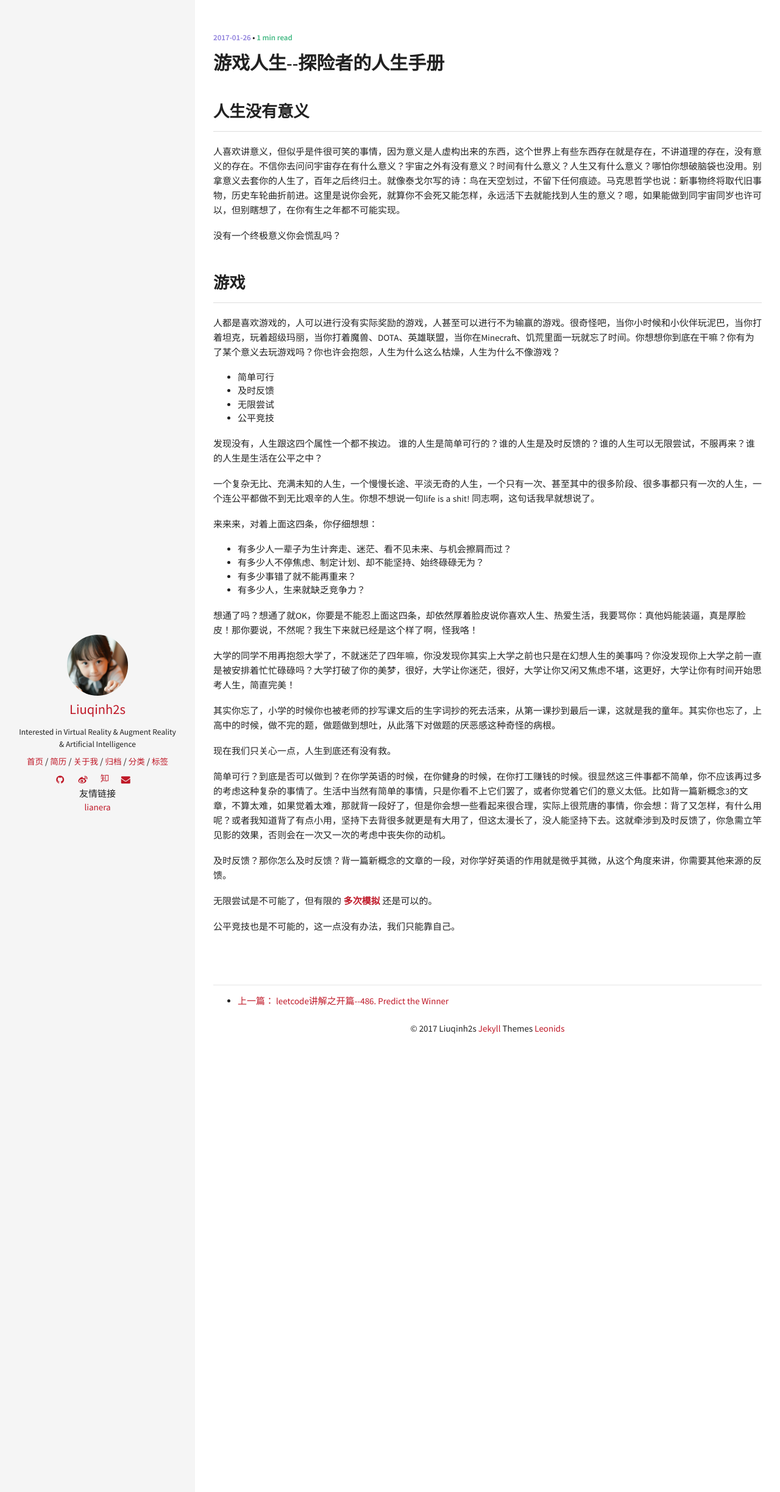
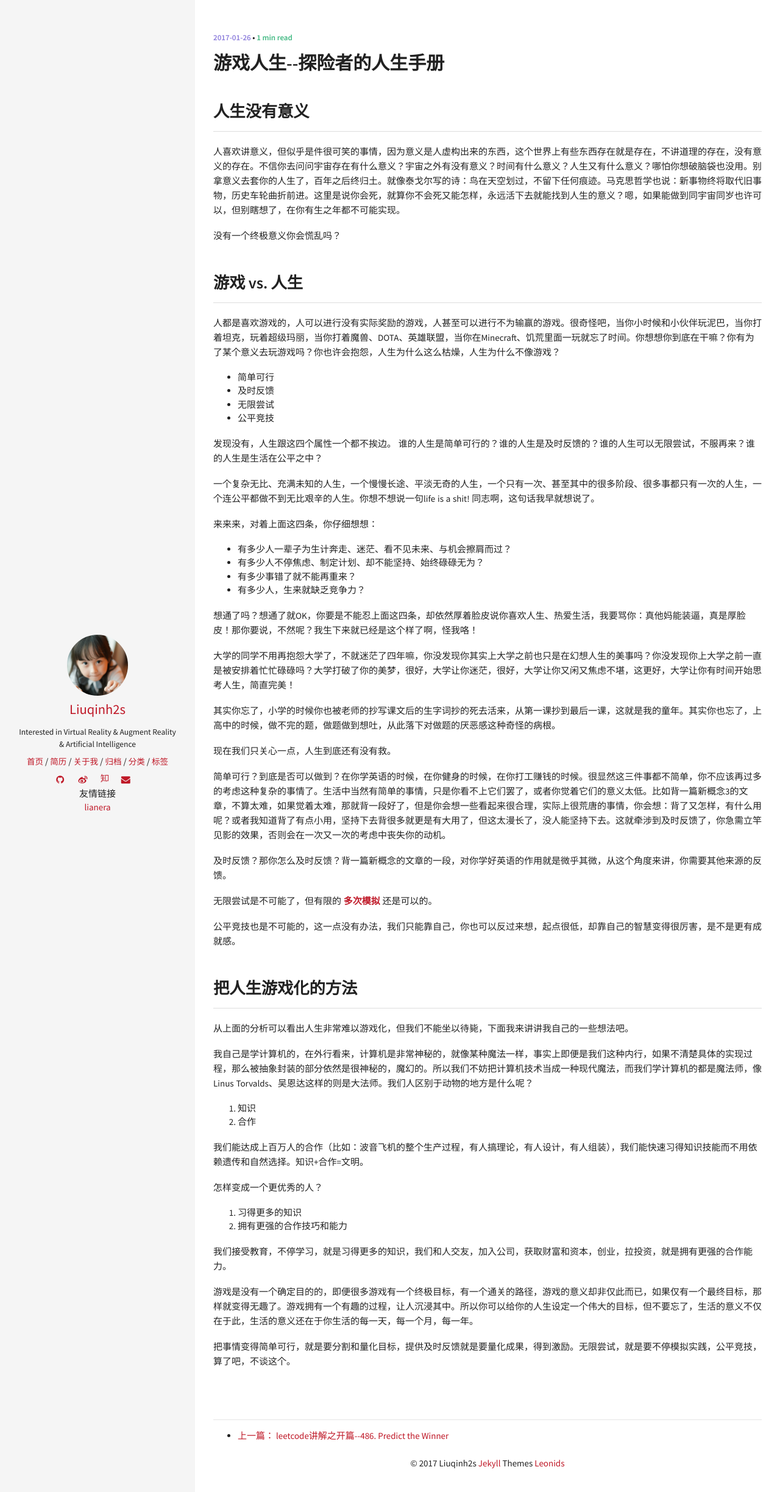
Before and after one commit to transcendtron/liuqinh2s.github.io, a Jekyll site: the page built from _posts/经验和方法论/2017-1-26-游戏人生--探险者的人生手册.md, in a window 1280 px wide. Shown: the top 2447 px of the page at 61% size. Built offline with Jekyll 4.4.1, drawn with Linux system fonts in a browser that asks for light colours; comment, search, counter and statistics services are not loaded.

```diff
--- a/_posts/经验和方法论/2017-1-26-游戏人生--探险者的人生手册.md
+++ b/_posts/经验和方法论/2017-1-26-游戏人生--探险者的人生手册.md
@@ -11,7 +11,7 @@
 
 没有一个终极意义你会慌乱吗？
 
-## 游戏
+## 游戏 vs. 人生
 
 人都是喜欢游戏的，人可以进行没有实际奖励的游戏，人甚至可以进行不为输赢的游戏。很奇怪吧，当你小时候和小伙伴玩泥巴，当你打着坦克，玩着超级玛丽，当你打着魔兽、DOTA、英雄联盟，当你在Minecraft、饥荒里面一玩就忘了时间。你想想你到底在干嘛？你有为了某个意义去玩游戏吗？你也许会抱怨，人生为什么这么枯燥，人生为什么不像游戏？
 
@@ -45,4 +45,26 @@
 
 无限尝试是不可能了，但有限的 **多次模拟** 还是可以的。
 
-公平竞技也是不可能的，这一点没有办法，我们只能靠自己。
+公平竞技也是不可能的，这一点没有办法，我们只能靠自己，你也可以反过来想，起点很低，却靠自己的智慧变得很厉害，是不是更有成就感。
+
+## 把人生游戏化的方法
+
+从上面的分析可以看出人生非常难以游戏化，但我们不能坐以待毙，下面我来讲讲我自己的一些想法吧。
+
+我自己是学计算机的，在外行看来，计算机是非常神秘的，就像某种魔法一样，事实上即便是我们这种内行，如果不清楚具体的实现过程，那么被抽象封装的部分依然是很神秘的，魔幻的。所以我们不妨把计算机技术当成一种现代魔法，而我们学计算机的都是魔法师，像Linus Torvalds、吴恩达这样的则是大法师。我们人区别于动物的地方是什么呢？
+
+1. 知识
+2. 合作
+
+我们能达成上百万人的合作（比如：波音飞机的整个生产过程，有人搞理论，有人设计，有人组装），我们能快速习得知识技能而不用依赖遗传和自然选择。知识+合作=文明。
+
+怎样变成一个更优秀的人？
+
+1. 习得更多的知识
+2. 拥有更强的合作技巧和能力
+
+我们接受教育，不停学习，就是习得更多的知识，我们和人交友，加入公司，获取财富和资本，创业，拉投资，就是拥有更强的合作能力。
+
+游戏是没有一个确定目的的，即便很多游戏有一个终极目标，有一个通关的路径，游戏的意义却非仅此而已，如果仅有一个最终目标，那样就变得无趣了。游戏拥有一个有趣的过程，让人沉浸其中。所以你可以给你的人生设定一个伟大的目标，但不要忘了，生活的意义不仅在于此，生活的意义还在于你生活的每一天，每一个月，每一年。
+
+把事情变得简单可行，就是要分割和量化目标，提供及时反馈就是要量化成果，得到激励。无限尝试，就是要不停模拟实践，公平竞技，算了吧，不谈这个。
```
